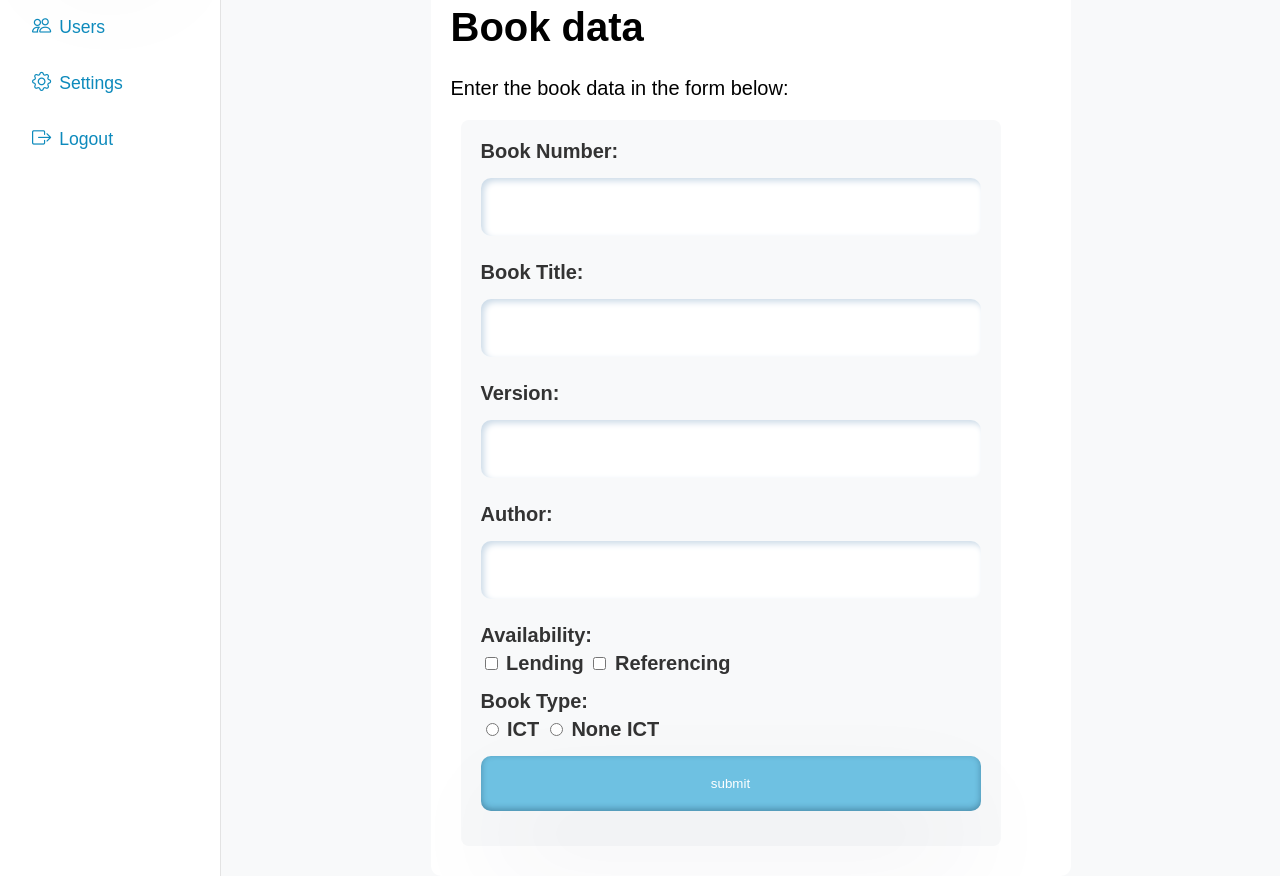
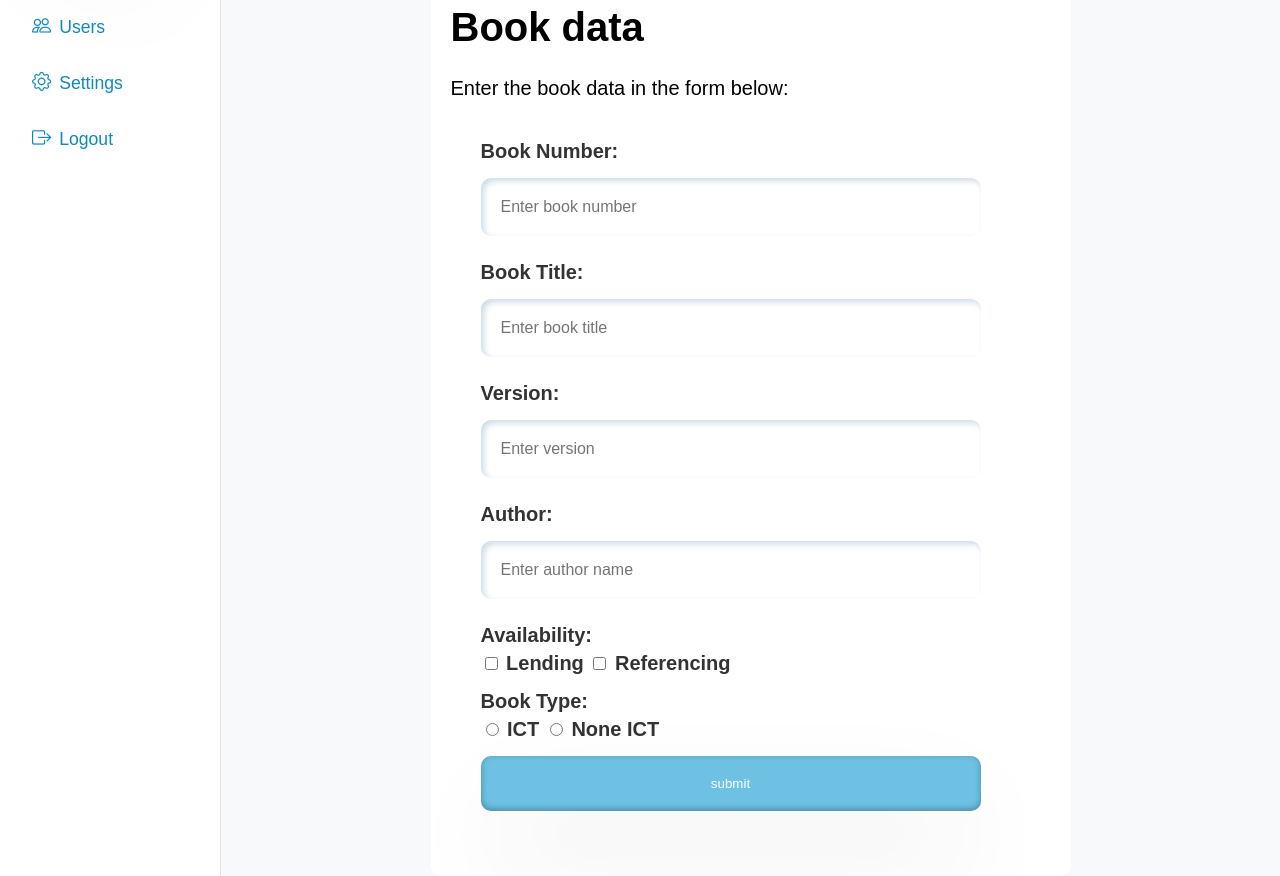
Before and after one commit to Dinithi1625403/Books-Management-System, a PHP site: page /addBook.html in a window 1280 px wide. Shown: the part 202-1078 px from the top of the page. Run offline with PHP 8.4, Linux system fonts and the light colour scheme.

Commit message:
styled addBook page

```diff
--- a/addBook.html
+++ b/addBook.html
@@ -64,43 +64,35 @@
     <form method="post" action="" class="add-form">
         <div class="form-group">
             <label for="book-index">Book Number:</label>
-            <input type="number" maxlength="4" id="book-index" name="book-index"/>
+            <input type="number" maxlength="4" id="book-index" name="book-index" placeholder="Enter book number"/>
         </div>
         <div class="form-group">
             <label for="book-title">Book Title:</label>
-            <input type="text" size="30" id="book-title" name="book-title"/>
+            <input type="text" size="30" id="book-title" name="book-title" placeholder="Enter book title"/>
         </div>
         <div class="form-group">
             <label for="version">Version:</label>
-            <input type="number" id="version" name="version"/>
+            <input type="number" id="version" name="version" placeholder="Enter version"/>
         </div>
         <div class="form-group">
             <label for="author">Author:</label>
-            <input type="text" size="30" id="author" name="author" />
+            <input type="text" size="30" id="author" name="author" placeholder="Enter author name" />
         </div>
         <div class="form-group">
             <label>Availability:</label>
             <div>
-                <input type="checkbox" id="lending" value="Lending"
-
-                name="availability[]"/>
+                <input type="checkbox" id="lending" value="Lending" name="availability[]"/>
                 <label for="lending">Lending</label>
-                <input type="checkbox" id="reference" value="Reference"
-
-                name="availability[]"/>
+                <input type="checkbox" id="reference" value="Reference" name="availability[]"/>
                 <label for="reference">Referencing</label>
             </div>
         </div>
         <div class="form-group">
             <label>Book Type:</label>
             <div>
-                <input type="radio" id="ict" value="ICT"
-
-                name="book-type"/>
+                <input type="radio" id="ict" value="ICT" name="book-type"/>
                 <label for="ict">ICT</label>
-                <input type="radio" id="none-ict" value="None ICT"
-
-                name="book-type"/>
+                <input type="radio" id="none-ict" value="None ICT" name="book-type"/>
                 <label for="none-ict">None ICT</label>
             </div>
         </div>
@@ -108,6 +100,7 @@
             <button type="submit" class="submit" value="submit" name="sub">submit</button>
         </div>
     </form>
+    </form>
 </div>
 
 </body>
--- a/admin.css
+++ b/admin.css
@@ -239,7 +239,7 @@ tr:nth-child(even) {
     margin:10px;
     max-width: 100%;
     width: calc(100% - 100px);
-    background-color: #f8f9fa;
+
     box-shadow: rgba(50, 50, 93, 0.25);
 
 }
```
